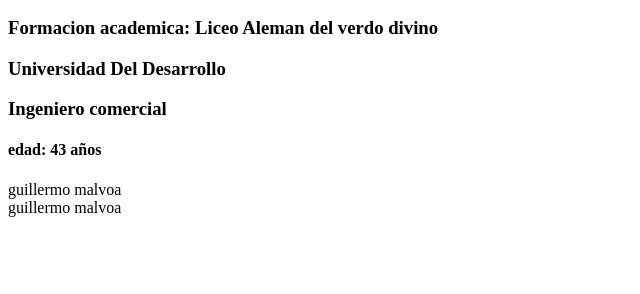
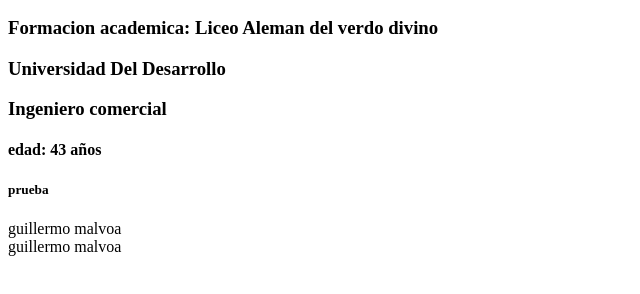
Before and after one commit to Gmalvo/cualquier-cosa-, a plain HTML site: page index.html in a window 1280 px wide. Shown: the part 110-404 px from the top of the page, without its empty margins (0-640 px from the left). Drawn offline with Linux system fonts and the light colour scheme.

```diff
--- a/index.html
+++ b/index.html
@@ -20,6 +20,7 @@
          <h3>Universidad Del Desarrollo</h3>
          <h3>Ingeniero comercial</h3>
          <h4>edad: 43 años</h4>
+         <h5> prueba</h5>
 
 <aside>guillermo malvoa</aside>
 <footer>guillermo malvoa</footer>
```
